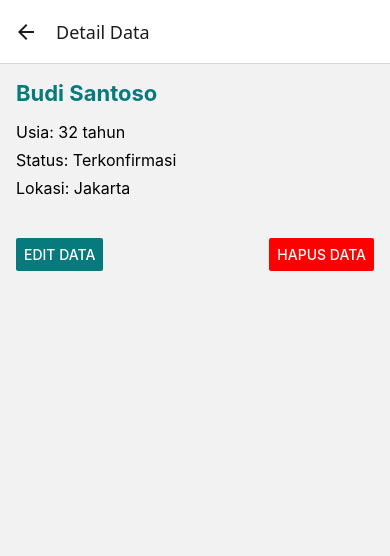
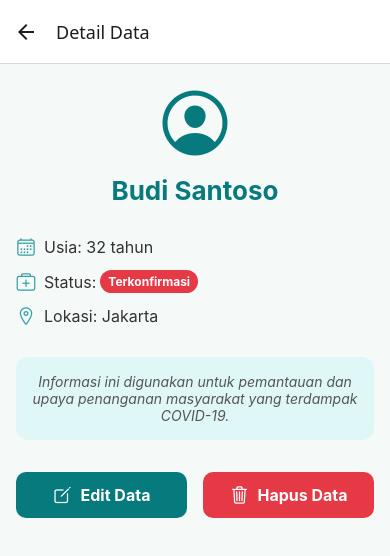
Before and after one commit to fadliEv/covidata, a React Native app: screen / in a window 390 px wide. Both pictures are taken after a click on the element 195 px from the left and 371 px from the top of the page. Shown: the top 556 px of the page. Built offline with nearby package versions, Linux system fonts and the light colour scheme.

Commit message:
updated : detail card component

```diff
--- a/src/screens/DetailScreen.js
+++ b/src/screens/DetailScreen.js
@@ -1,18 +1,65 @@
-import { View, Text, Button, StyleSheet } from 'react-native';
+// screens/DetailScreen.js
+import { View, Text, StyleSheet, TouchableOpacity } from 'react-native';
+import { Ionicons } from '@expo/vector-icons';
 
 export default function DetailScreen({ route, navigation }) {
   const { data } = route.params;
 
+  const getStatusBadgeStyle = (status) => {
+    switch (status) {
+      case 'Terkonfirmasi':
+        return styles.badgeConfirmed;
+      case 'Dalam Perawatan':
+        return styles.badgeTreatment;
+      case 'Sembuh':
+        return styles.badgeRecovered;
+      default:
+        return styles.badgeDefault;
+    }
+  };
+
   return (
     <View style={styles.container}>
-      <Text style={styles.title}>{data.name}</Text>
-      <Text style={styles.info}>Usia: {data.age} tahun</Text>
-      <Text style={styles.info}>Status: {data.status}</Text>
-      <Text style={styles.info}>Lokasi: {data.location}</Text>
+      <View style={styles.header}>
+        <Ionicons name="person-circle-outline" size={80} color="#077A7D" />
+        <Text style={styles.name}>{data.name}</Text>
+      </View>
+
+      <View style={styles.infoContainer}>
+        <View style={styles.infoRow}>
+          <Ionicons name="calendar-outline" size={20} color="#34A0A4" />
+          <Text style={styles.infoText}>Usia: {data.age} tahun</Text>
+        </View>
+
+        <View style={styles.infoRow}>
+          <Ionicons name="medkit-outline" size={20} color="#34A0A4" />
+          <Text style={styles.infoText}>Status:</Text>
+          <View style={[styles.badge, getStatusBadgeStyle(data.status)]}>
+            <Text style={styles.badgeText}>{data.status}</Text>
+          </View>
+        </View>
+
+        <View style={styles.infoRow}>
+          <Ionicons name="location-outline" size={20} color="#34A0A4" />
+          <Text style={styles.infoText}>Lokasi: {data.location}</Text>
+        </View>
+      </View>
+
+      <View style={styles.descriptionBox}>
+        <Text style={styles.descriptionText}>
+          Informasi ini digunakan untuk pemantauan dan upaya penanganan masyarakat yang terdampak COVID-19.
+        </Text>
+      </View>
 
       <View style={styles.buttonGroup}>
-        <Button title="Edit Data" color="#077A7D" onPress={() => {}} />
-        <Button title="Hapus Data" color="red" onPress={() => {}} />
+        <TouchableOpacity style={styles.editButton} onPress={() => {}}>
+          <Ionicons name="create-outline" size={20} color="#ffffff" />
+          <Text style={styles.buttonText}>Edit Data</Text>
+        </TouchableOpacity>
+        <TouchableOpacity style={styles.deleteButton} onPress={() => {}}>
+          <Ionicons name="trash-outline" size={20} color="#ffffff" />
+          <Text style={styles.buttonText}>Hapus Data</Text>
+        </TouchableOpacity>
       </View>
     </View>
   );
@@ -21,21 +68,99 @@ export default function DetailScreen({ route, navigation }) {
 const styles = StyleSheet.create({
   container: {
     flex: 1,
+    backgroundColor: '#F5F9F8',
     padding: 16,
   },
-  title: {
-    fontSize: 22,
+  header: {
+    alignItems: 'center',
+    marginBottom: 24,
+  },
+  name: {
+    fontSize: 26,
     fontWeight: 'bold',
-    marginBottom: 16,
     color: '#077A7D',
+    marginTop: 8,
   },
-  info: {
+  infoContainer: {
+    marginBottom: 24,
+  },
+  infoRow: {
+    flexDirection: 'row',
+    alignItems: 'center',
+    marginVertical: 6,
+    flexWrap: 'wrap',
+  },
+  infoText: {
     fontSize: 16,
-    marginBottom: 8,
+    color: '#333',
+    marginLeft: 8,
+    marginRight: 4,
+  },
+  badge: {
+    paddingHorizontal: 8,
+    paddingVertical: 4,
+    borderRadius: 12,
+    alignSelf: 'center',
+  },
+  badgeText: {
+    color: '#ffffff',
+    fontWeight: 'bold',
+    fontSize: 12,
+  },
+  badgeConfirmed: {
+    backgroundColor: '#E63946',
+  },
+  badgeTreatment: {
+    backgroundColor: '#F4A261',
+  },
+  badgeRecovered: {
+    backgroundColor: '#2A9D8F',
+  },
+  badgeDefault: {
+    backgroundColor: '#6c757d',
+  },
+  descriptionBox: {
+    backgroundColor: '#E0F7F7',
+    padding: 16,
+    borderRadius: 12,
+    marginBottom: 32,
+  },
+  descriptionText: {
+    fontSize: 14,
+    color: '#555',
+    fontStyle: 'italic',
+    textAlign: 'center',
   },
   buttonGroup: {
-    marginTop: 32,
     flexDirection: 'row',
     justifyContent: 'space-between',
   },
+  editButton: {
+    flexDirection: 'row',
+    alignItems: 'center',
+    backgroundColor: '#077A7D',
+    paddingVertical: 12,
+    paddingHorizontal: 20,
+    borderRadius: 10,
+    flex: 1,
+    marginRight: 8,
+    justifyContent: 'center',
+  },
+  deleteButton: {
+    flexDirection: 'row',
+    alignItems: 'center',
+    backgroundColor: '#E63946',
+    paddingVertical: 12,
+    paddingHorizontal: 20,
+    borderRadius: 10,
+    flex: 1,
+    marginLeft: 8,
+    justifyContent: 'center',
+  },
+  buttonText: {
+    color: '#ffffff',
+    fontWeight: 'bold',
+    fontSize: 16,
+    marginLeft: 8,
+  },
 });
```
